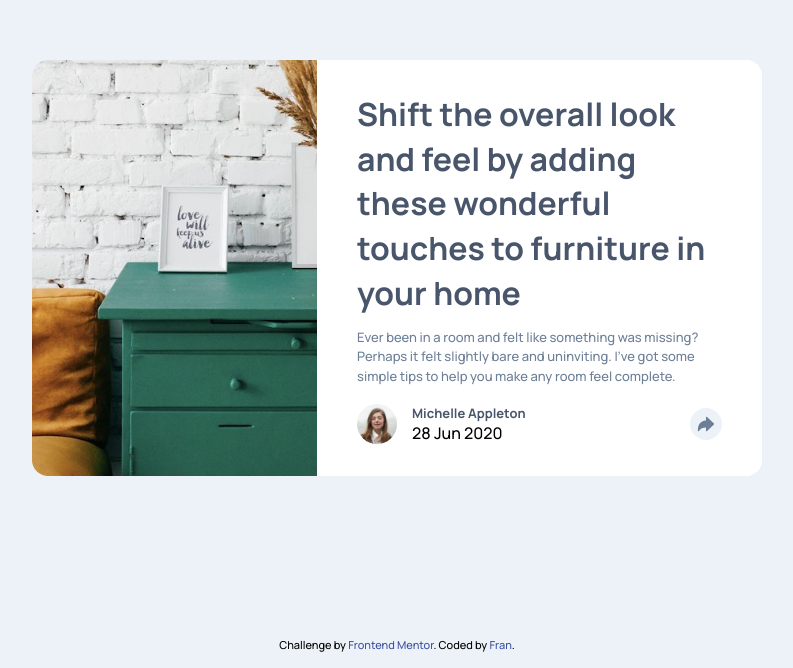
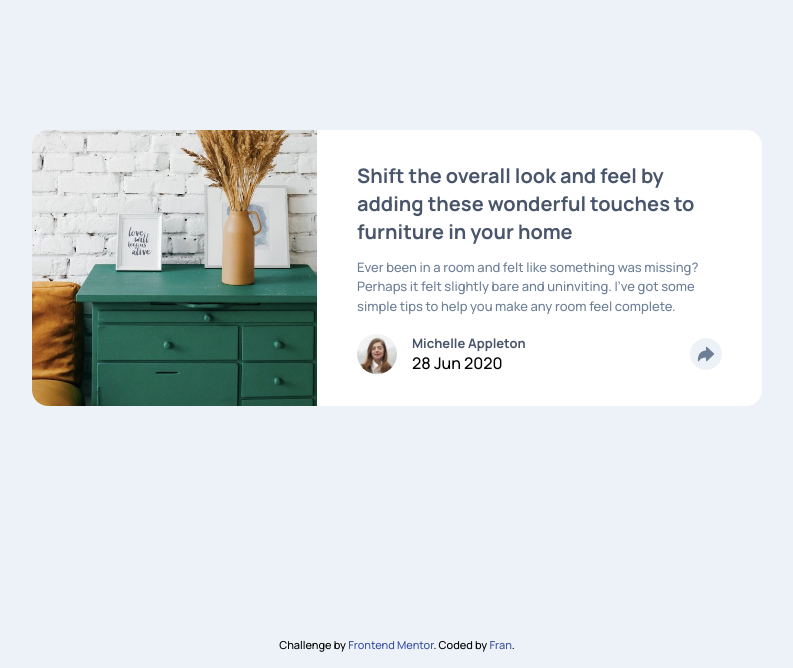
Before and after one commit to frandomitrovic/article-preview-component-master, a plain HTML site: page index.html in a window 1280 px wide. Shown: the part 132-800 px from the top of the page, without its empty margins (243-1036 px from the left). Drawn offline with nearby package versions, Linux system fonts and the light colour scheme.

Commit message:
fixed the component sizing

```diff
--- a/css/style.css
+++ b/css/style.css
@@ -35,11 +35,11 @@ html {
 
 body {
     min-height: 100vh;
+    background: var(--Light-Grayish-Blue);
     display: flex;
+    padding: 20px;
     justify-content: center;
     align-items: center;
-    background: var(--Light-Grayish-Blue);
-    padding: 2rem;
 }
 
 .article-card {
@@ -48,8 +48,8 @@ body {
     max-width: 730px;
     border-radius: 1rem;
     box-shadow: 6px 6px 5px hsla(0, 0, 0, 0.02),
-                6px 6px 5px hsla(0, 0, 0, 0.04),
-                6px 6px 5px hsla(0, 0, 0, 0.06);
+                25px 25px 20px hsla(0, 0, 0, 0.04),
+                90px 90px 76px hsla(0, 0, 0, 0.06);
     background: white;
 }
 
@@ -77,7 +77,7 @@ body {
 }
 
 .article-title {
-    font-size: 2rem;
+    font-size: 20px;
     color: var(--Very-Dark-Grayish-Blue);
     margin-bottom: 12px;
     line-height: 1.4;
```
